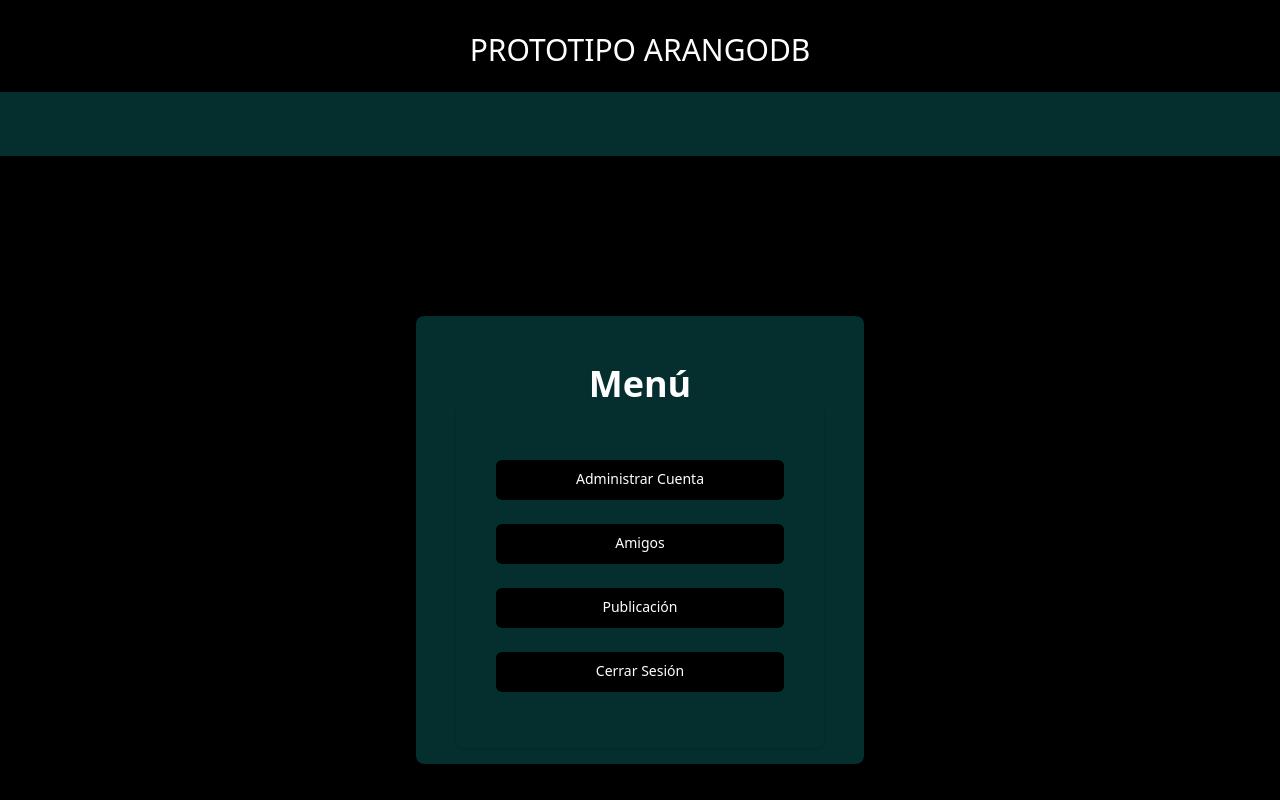
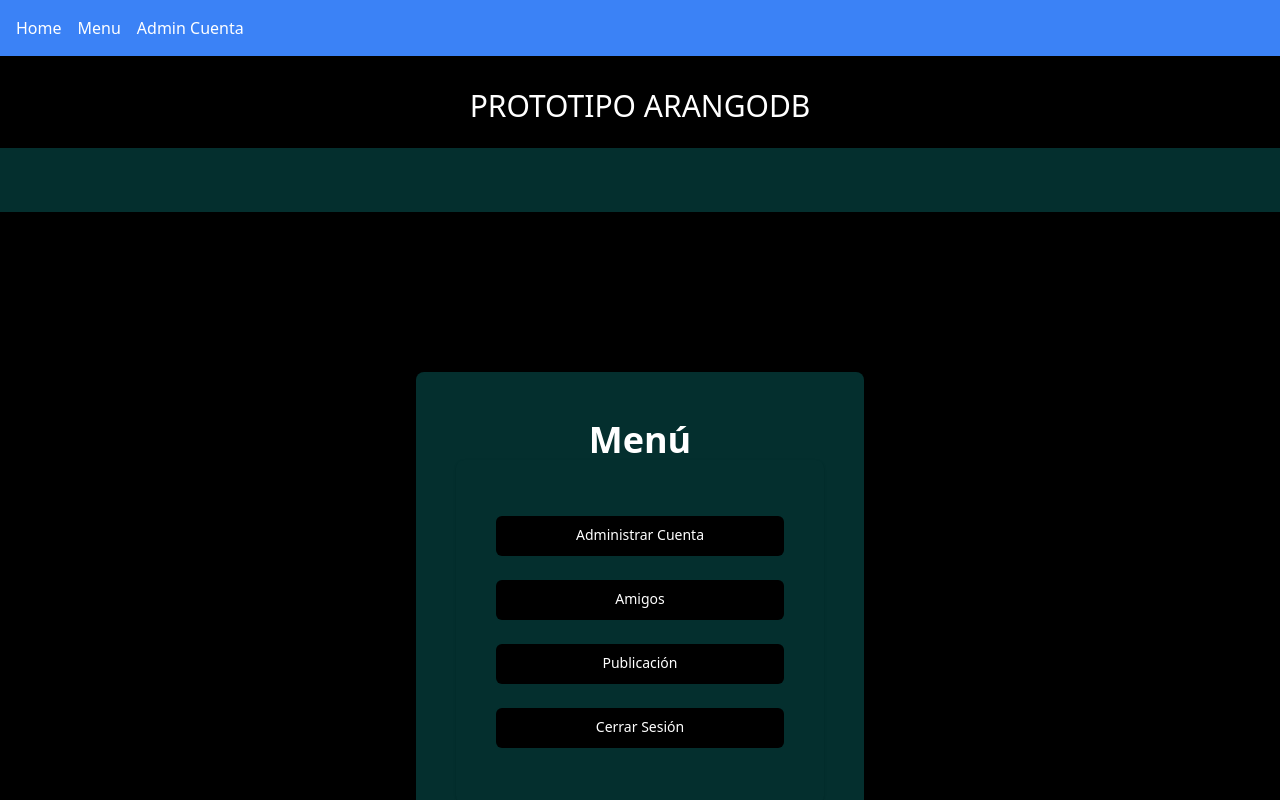
Before and after one commit to KateGF/ArangoProject, a React (Create React App) app in the folder my-react-app/: page /menu in a window 1280 px wide. Shown: the top 800 px of the page. Built offline with nearby package versions, Linux system fonts and the light colour scheme.

Commit message:
Improve menu and friends

```diff
--- a/my-react-app/src/App.css
+++ b/my-react-app/src/App.css
@@ -43,7 +43,7 @@ input[type=number] {
 
 .App {
   max-width: 600px;
-  margin: 0 auto;
+  margin: 10 auto;
   padding: 20px;
   font-family: Arial, sans-serif;
 }
@@ -70,7 +70,7 @@ input[type=number] {
   display: grid;
   grid-template-columns: 1fr 1fr 1fr;
   /* Two columns */
-  gap: 20px;
+  gap: 60px;
   /* Adjust as needed */
   margin-top: 50px;
   /* Add margin at the top */
--- a/my-react-app/src/App.js
+++ b/my-react-app/src/App.js
@@ -3,10 +3,11 @@
 import "./App.css";
 import { BrowserRouter, Routes, Route } from "react-router-dom";
 import { LoginPage, SignUpPage, Menu, Posts, AdminCuenta } from "./Routes.js"
-
+import MainMenu from "./Menu";
 const App = () => {
   return (
     <BrowserRouter>
+      <MainMenu />
       <Routes>
         <Route path="/" element={<LoginPage />} />
         <Route path="/signUp" element={<SignUpPage />} />
--- /dev/null
+++ b/my-react-app/src/Menu.jsx
@@ -0,0 +1,15 @@
+import { Link } from 'react-router-dom';
+
+const MainMenu = () => {
+    return (
+        <nav className="bg-blue-500 p-4">
+            <ul className="flex space-x-4">
+                <li><Link to="/" className="text-white">Home</Link></li>
+                <li><Link to="/menu" className="text-white">Menu</Link></li>
+                <li><Link to="/adminCuenta" className="text-white">Admin Cuenta</Link></li>
+            </ul>
+        </nav>
+    );
+}
+
+export default MainMenu;
--- a/my-react-app/src/components/Friends.jsx
+++ b/my-react-app/src/components/Friends.jsx
@@ -10,7 +10,7 @@ function Friends({ userID }) {
 
     const fetchFriends = async () => {
         try {
-            const response = await getFriends(12623);
+            const response = await getFriends(userID);
             setFriends(response.data);
             setError(null);
         } catch (error) {
@@ -18,16 +18,13 @@ function Friends({ userID }) {
         }
     };
 
-
-
     useEffect(() => {
-
-        // fetchFriends();
+        fetchFriends();
     }, []);
 
     return (
 
-        <div className="App">
+        <div className="App ">
             <h1>Friends of User : {userID}</h1>
             {error && <div className="error">{error}</div>}
             {friends.map((friend) => (
--- a/my-react-app/src/components/Posts.jsx
+++ b/my-react-app/src/components/Posts.jsx
@@ -28,6 +28,7 @@ function Posts({ }) {
 
     const fetchPostsByUser = async () => {
 
+        if (stateFromPosts) {
             try {
                 const response = await fetchPostsByUsername(stateFromPosts.username);
                 setPosts(response.data);
@@ -35,6 +36,10 @@ function Posts({ }) {
             } catch (error) {
                 setError("Error al cargar publicaciones. Por favor, inténtalo de nuevo.");
             }
+        } else {
+            setError("Ups, perdí las credenciales. Deberás iniciar sesión de nuevo.");
+        }
+
     };
 
     const handleCreatePost = async () => {
@@ -67,17 +72,16 @@ function Posts({ }) {
         <div className="grid-container">
             <div className="friends-column">
 
-                <hr></hr>
                 <h1>Create Post</h1>
                 <input
-                    className='appearance-none block w-full px-3 py-2 border border-gray-200 rounded-md shadow-sm placeholder-gray-400 focus:outline-none focus:ring-green focus:border-green sm:text-sm'
+                    className='appearance-none block w-full  border border-gray-200 rounded-md shadow-sm placeholder-gray-400 focus:outline-none focus:ring-green focus:border-green sm:text-sm'
                     type="text"
                     placeholder="New Post"
                     value={newPost}
                     onChange={(e) => setNewPost(e.target.value)}
                 />
                 <button className="group relative  h-[40px] flex justify-center py-2 px-4 border border-transparent text-sm font-medium rounded-md text-white bg-black hover:bg-green float-right" onClick={handleCreatePost}>Create</button>
-                <hr></hr>
+
                 <Friends userID={stateFromPosts.userId}></Friends>
             </div>
             <div className="posts-column">
```
Also changed, not shown: 1 other file (tests, documents, lock files or other folders). Lines whose indentation alone changed are shown as unchanged.
